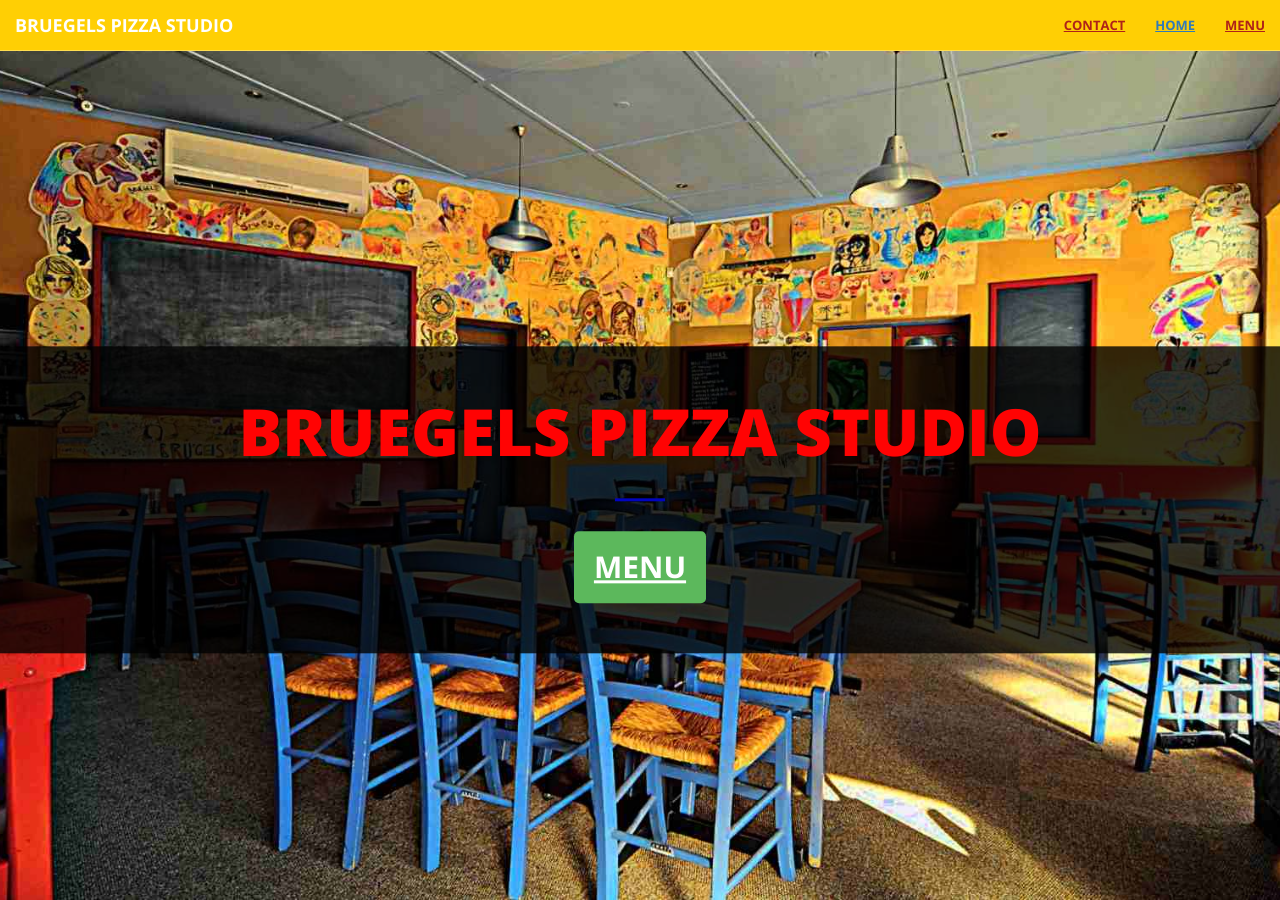
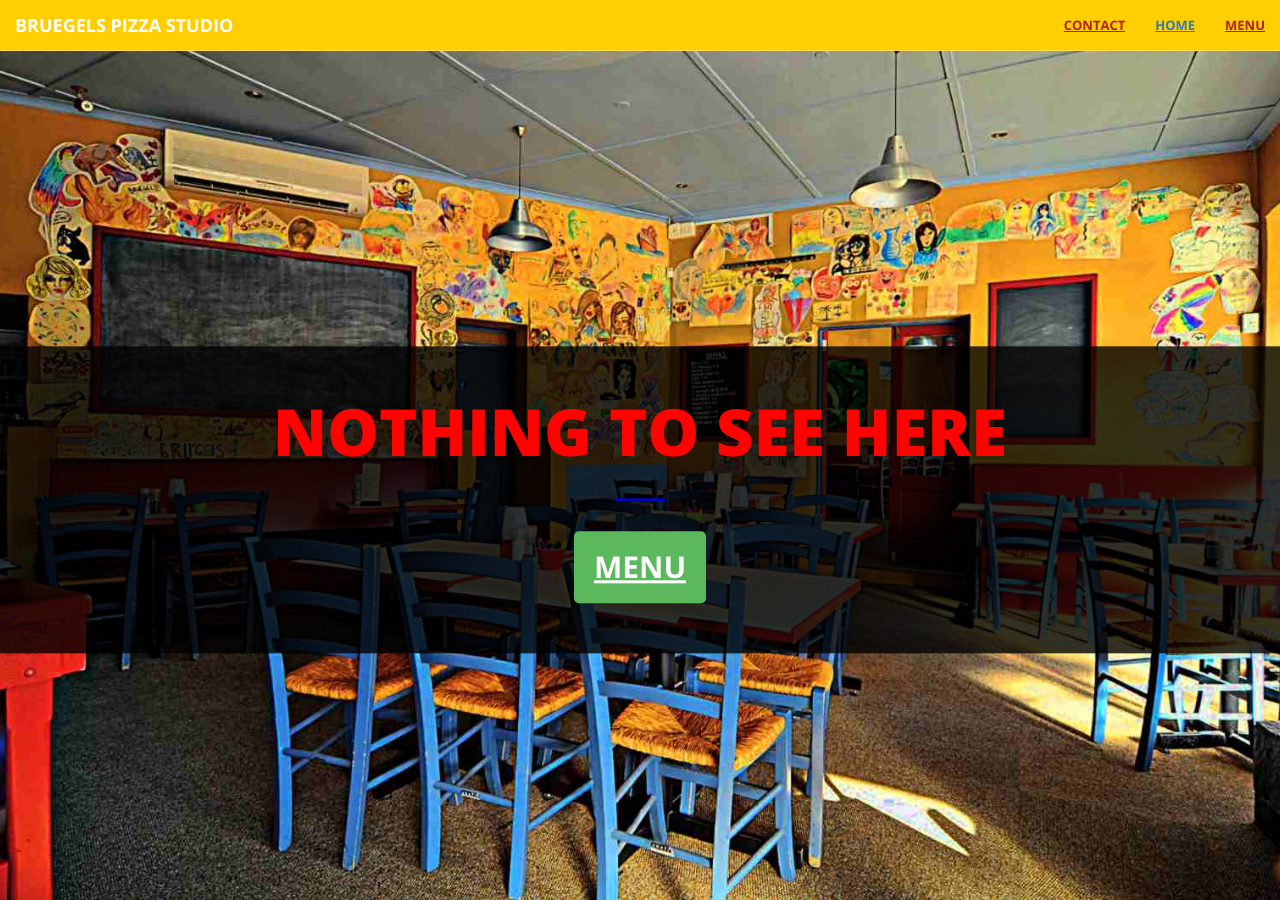
Before and after one commit to bruegelspizza/bruegelspizza.github.io, a Jekyll site: the page built from index.html, in a window 1280 px wide and 900 px high. Built offline with Jekyll 4.4.1, drawn with Linux system fonts in a browser that asks for light colours; some of the changed text lies outside the part shown.

Commit message:
Update index.html

```diff
--- a/index.html
+++ b/index.html
@@ -8,12 +8,12 @@ navigation_weight: 1
 <header>
 	<div class="header-content editable">
 		<div class="header-content-inner editable">
-			<h1>Bruegels Pizza Studio</h1>
+			<h1>Nothing to see here</h1>
 			<hr>
 		</div>
 		<a href="{{ site.baseurl }}/menu/" class="btn btn-success btn-xl ">MENU</a>
 	</div>
 </header>
 	<div class="main-blurb editable">
-		<p>Come draw on our tables!</p>
+		<p>Nothing here</p>
 	</div>
```
